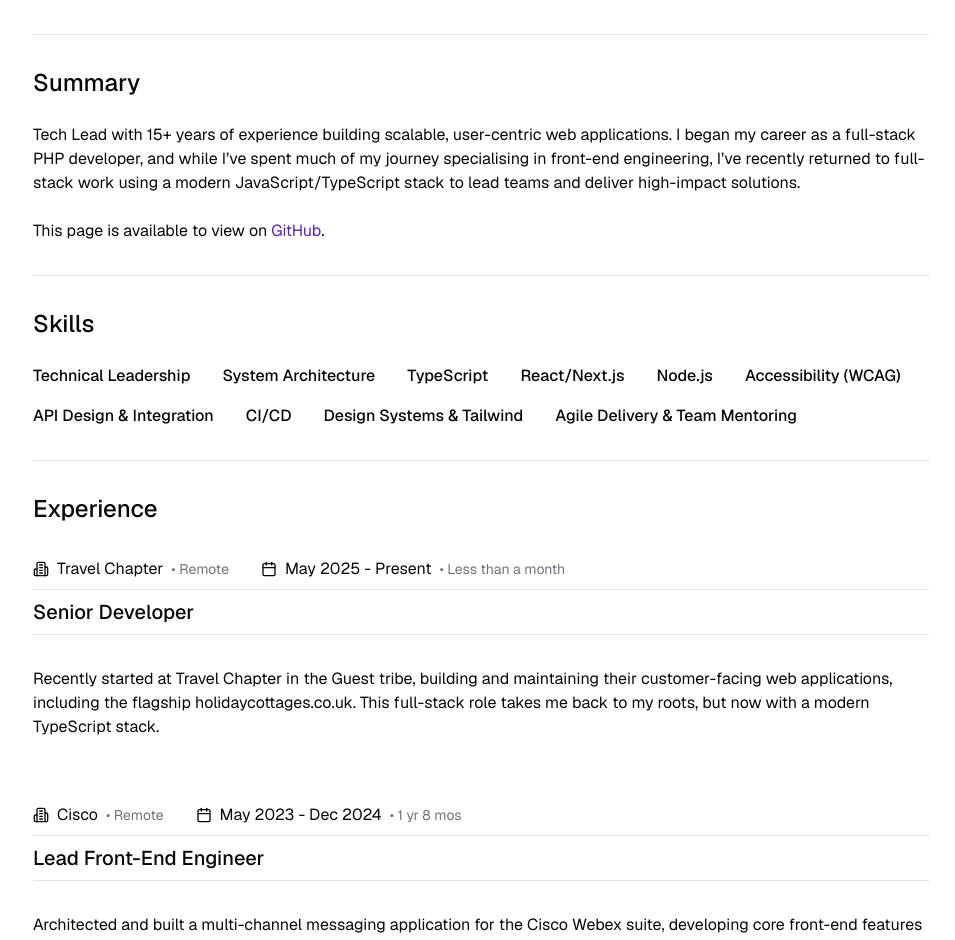
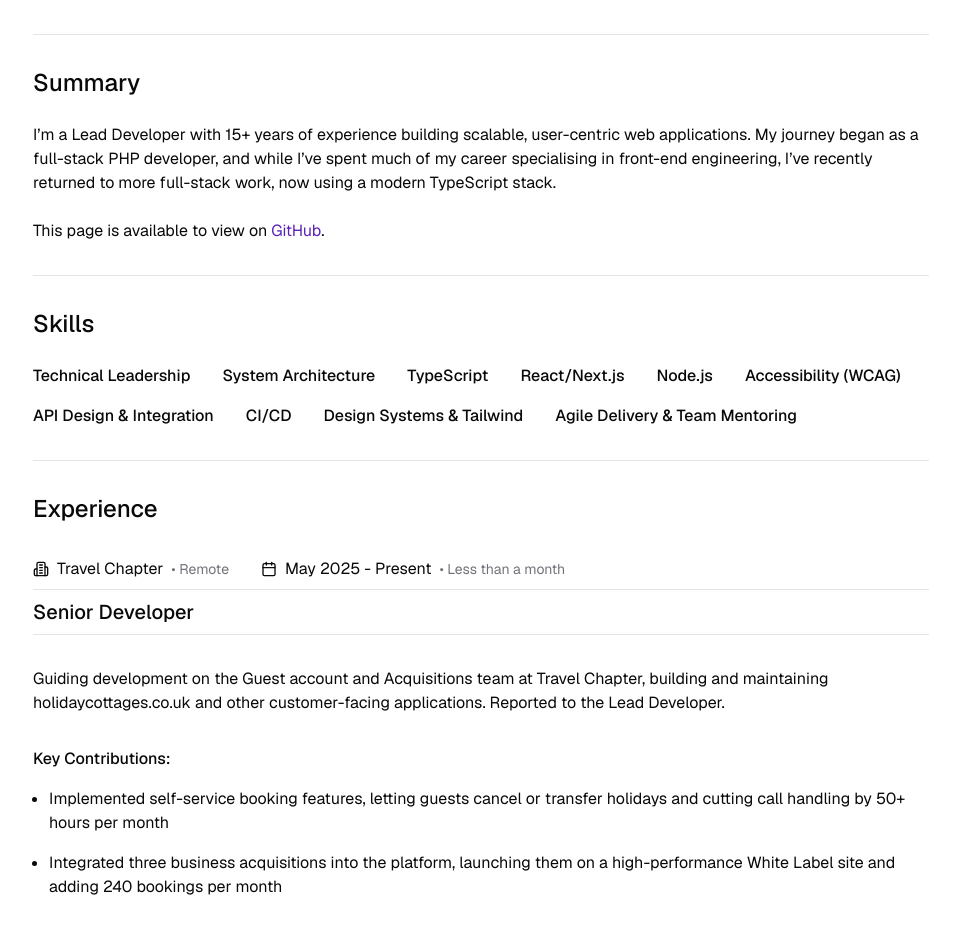
Before and after one commit to mwheelersmith/site, a Next.js app: page /resume in a window 1280 px wide. Shown: the part 266-1206 px from the top of the page, without its empty margins (159-1114 px from the left). Built offline with nearby package versions, Linux system fonts and the light colour scheme.

Commit message:
Improvements after measurable results at Travel Chapter

```diff
--- a/app/layout.tsx
+++ b/app/layout.tsx
@@ -9,9 +9,9 @@
 import ThemeSwitcher from "@/components/theme-switcher";
 
 export const metadata: Metadata = {
-  title: "Miles Wheeler-Smith | Tech Lead",
+  title: "Miles Wheeler-Smith | Lead Developer",
   description:
-    "Tech Lead with 15+ years of experience building scalable, user-centric web applications. Expert in TypeScript, React, Next.js, Node.js, and accessible, high-performance UI design.",
+    "Lead Developer with 15+ years of experience building scalable, user-centric web applications. Expert in TypeScript, React, Next.js, and accessible, high-performance UI design.",
 };
 
 export default function RootLayout({
--- a/app/page.tsx
+++ b/app/page.tsx
@@ -20,13 +20,12 @@
           <Hello />
 
           <LinksList>
+            <LinksListItem href="https://www.linkedin.com/in/mwheelersmith">
+              LinkedIn
+            </LinksListItem>
             <LinksListItem href="https://github.com/mwheelersmith">
               GitHub
             </LinksListItem>
-            <LinksListItem href="https://www.linkedin.com/in/mwheelersmith">
-              LinkedIn
-            </LinksListItem>
-            <LinksListItem href="https://x.com/mwheelersmith">X</LinksListItem>
             <LinksListItem href="https://cal.com/mwheelersmith">
               Schedule a Call
             </LinksListItem>
--- a/app/resume/page.tsx
+++ b/app/resume/page.tsx
@@ -37,11 +37,23 @@
           </ExperienceHeading>
 
           <p>
-            Recently started at Travel Chapter in the Guest tribe, building and
-            maintaining their customer-facing web applications, including the
-            flagship holidaycottages.co.uk. This full-stack role takes me back
-            to my roots, but now with a modern TypeScript stack.
+            Guiding development on the Guest account and Acquisitions team at
+            Travel Chapter, building and maintaining holidaycottages.co.uk and
+            other customer-facing applications. Reported to the Lead Developer.
           </p>
+
+          <ExperienceContributions>
+            <ExperienceContributionsItem>
+              Implemented self-service booking features, letting guests cancel
+              or transfer holidays and cutting call handling by 50+ hours per
+              month
+            </ExperienceContributionsItem>
+            <ExperienceContributionsItem>
+              Integrated three business acquisitions into the platform,
+              launching them on a high-performance White Label site and adding
+              240 bookings per month
+            </ExperienceContributionsItem>
+          </ExperienceContributions>
         </ExperienceSection>
 
         <ExperienceSection>
@@ -140,7 +152,7 @@
         </ExperienceSection>
 
         <ExperienceSection>
-          {/* Lead UX/Front-End Engineer at Textlocal */}
+          {/* Senior Front-End Developer at Textlocal */}
           <ExperienceHeading>
             <ExperienceDetails
               company="Textlocal"
@@ -148,7 +160,7 @@
               serviceDates="Sep 2016 - Aug 2021"
               serviceLength="5 yrs"
             />
-            <ExperienceTitle>Lead UX/Front-End Engineer</ExperienceTitle>
+            <ExperienceTitle>Senior Front-End Developer</ExperienceTitle>
           </ExperienceHeading>
 
           <p>
@@ -177,7 +189,7 @@
         </ExperienceSection>
 
         <ExperienceSection>
-          {/* Full-Stack Engineer at Textlocal */}
+          {/* Full-Stack Developer at Textlocal */}
           <ExperienceHeading>
             <ExperienceDetails
               company="Textlocal"
@@ -185,7 +197,7 @@
               serviceDates="Jan 2012 - Sep 2016"
               serviceLength="4 yrs 9 mos"
             />
-            <ExperienceTitle>Full-Stack Engineer</ExperienceTitle>
+            <ExperienceTitle>Full-Stack Developer</ExperienceTitle>
           </ExperienceHeading>
 
           <p>
--- a/components/home/hello.tsx
+++ b/components/home/hello.tsx
@@ -6,7 +6,7 @@
       <TypographyH1 classname="flex-none">Hello 👋</TypographyH1>
       <div className="flex flex-col gap-4">
         <p>
-          I&rsquo;m Miles, a Tech Lead from the UK with a passion for building
+          I&rsquo;m Miles, a Lead Developer with a passion for building
           intuitive, clean, and accessible web interfaces.
         </p>
       </div>
--- a/components/resume/summary.tsx
+++ b/components/resume/summary.tsx
@@ -3,12 +3,11 @@
     <div className="flex flex-col gap-6 border-b border-zinc-200 pb-8 dark:border-zinc-600">
       <h2 className="text-2xl font-medium">Summary</h2>
       <p>
-        Tech Lead with 15+ years of experience building scalable, user-centric
-        web applications. I began my career as a full-stack PHP developer, and
-        while I&rsquo;ve spent much of my journey specialising in front-end
-        engineering, I&rsquo;ve recently returned to full-stack work using a
-        modern JavaScript/TypeScript stack to lead teams and deliver high-impact
-        solutions.
+        I&rsquo;m a Lead Developer with 15+ years of experience building
+        scalable, user-centric web applications. My journey began as a
+        full-stack PHP developer, and while I&rsquo;ve spent much of my career
+        specialising in front-end engineering, I&rsquo;ve recently returned to
+        more full-stack work, now using a modern TypeScript stack.
       </p>
       <p className="print:hidden">
         This page is available to view on{" "}
```
